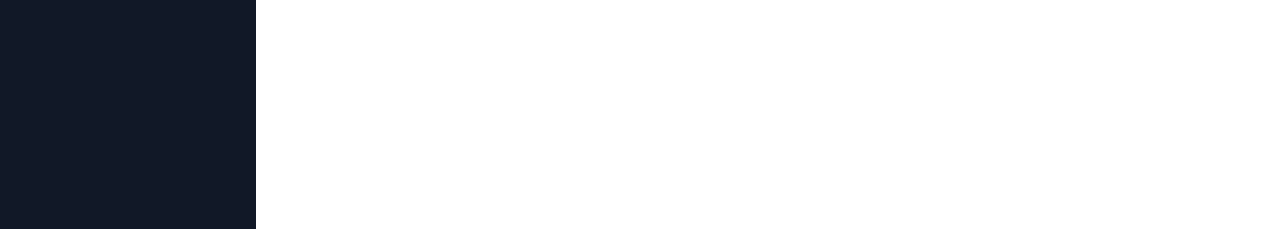
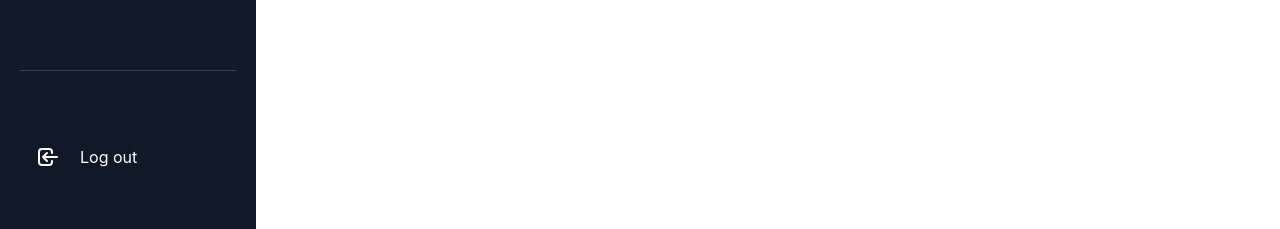
Before and after one commit to TenZdenda/nuxt-js-admin-panel, a Nuxt app: page /admin/profile in a window 1280 px wide. Shown: the part 294-523 px from the top of the page. Built offline with nearby package versions, Linux system fonts and the light colour scheme.

Commit message:
Log out button

```diff
--- a/components/Sidebar.vue
+++ b/components/Sidebar.vue
@@ -93,6 +93,28 @@
         <span class="font-semibold text-md">Settings</span>
       </nuxt-link>
     </nav>
+    <hr class="border-gray-700" />
+    <div>
+      <button
+        class="w-full px-4 py-2.5 text-left text-white flex space-x-5 rounded transition duration-200 hover:bg-white hover:bg-opacity-20 hover:text-gray-100 hover:shadow-xl"
+      >
+        <svg
+          xmlns="http://www.w3.org/2000/svg"
+          class="h-6 w-6"
+          fill="none"
+          viewBox="0 0 24 24"
+          stroke="currentColor"
+        >
+          <path
+            stroke-linecap="round"
+            stroke-linejoin="round"
+            stroke-width="2"
+            d="M11 16l-4-4m0 0l4-4m-4 4h14m-5 4v1a3 3 0 01-3 3H6a3 3 0 01-3-3V7a3 3 0 013-3h7a3 3 0 013 3v1"
+          />
+        </svg>
+        <span>Log out</span>
+      </button>
+    </div>
   </div>
 </template>
 
```
